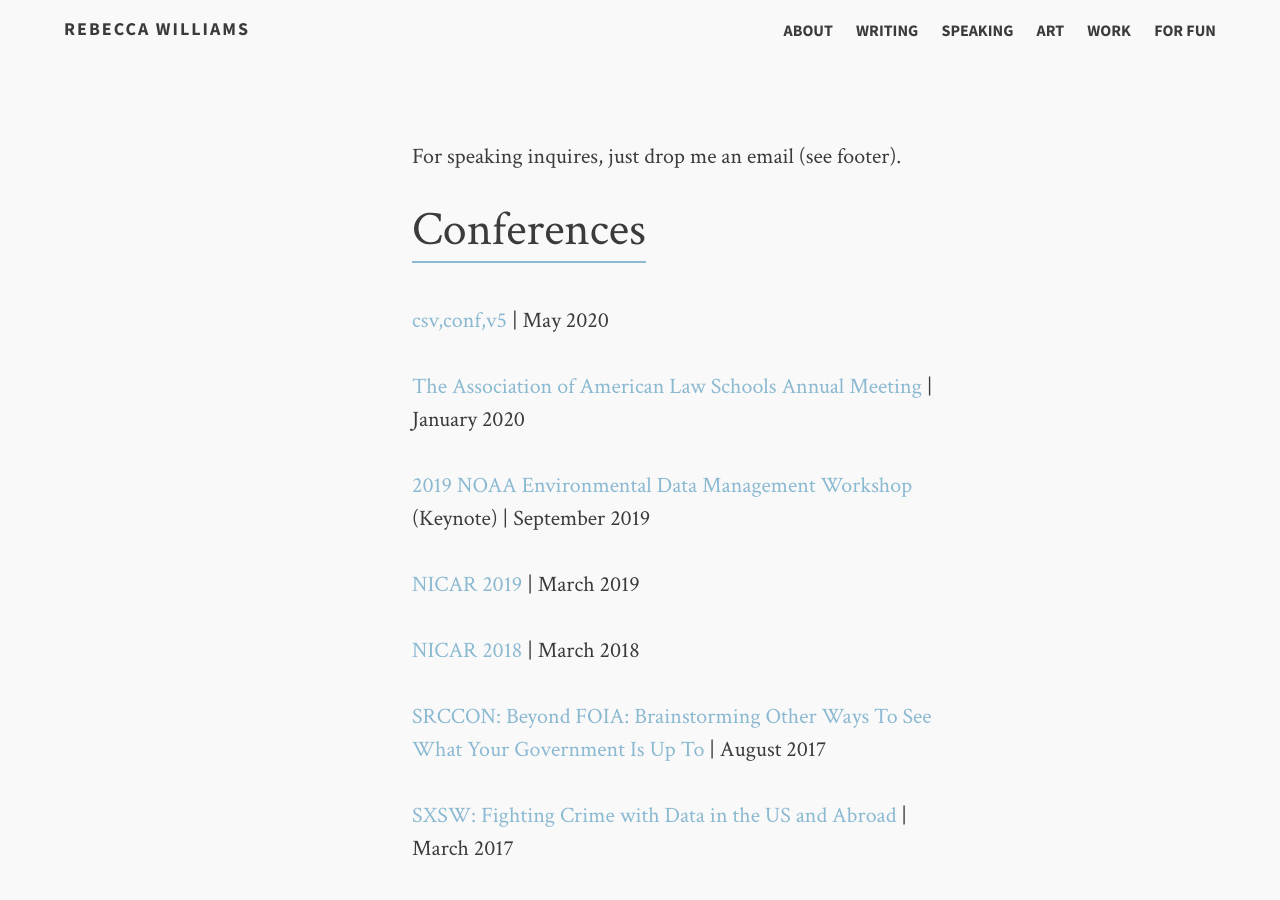
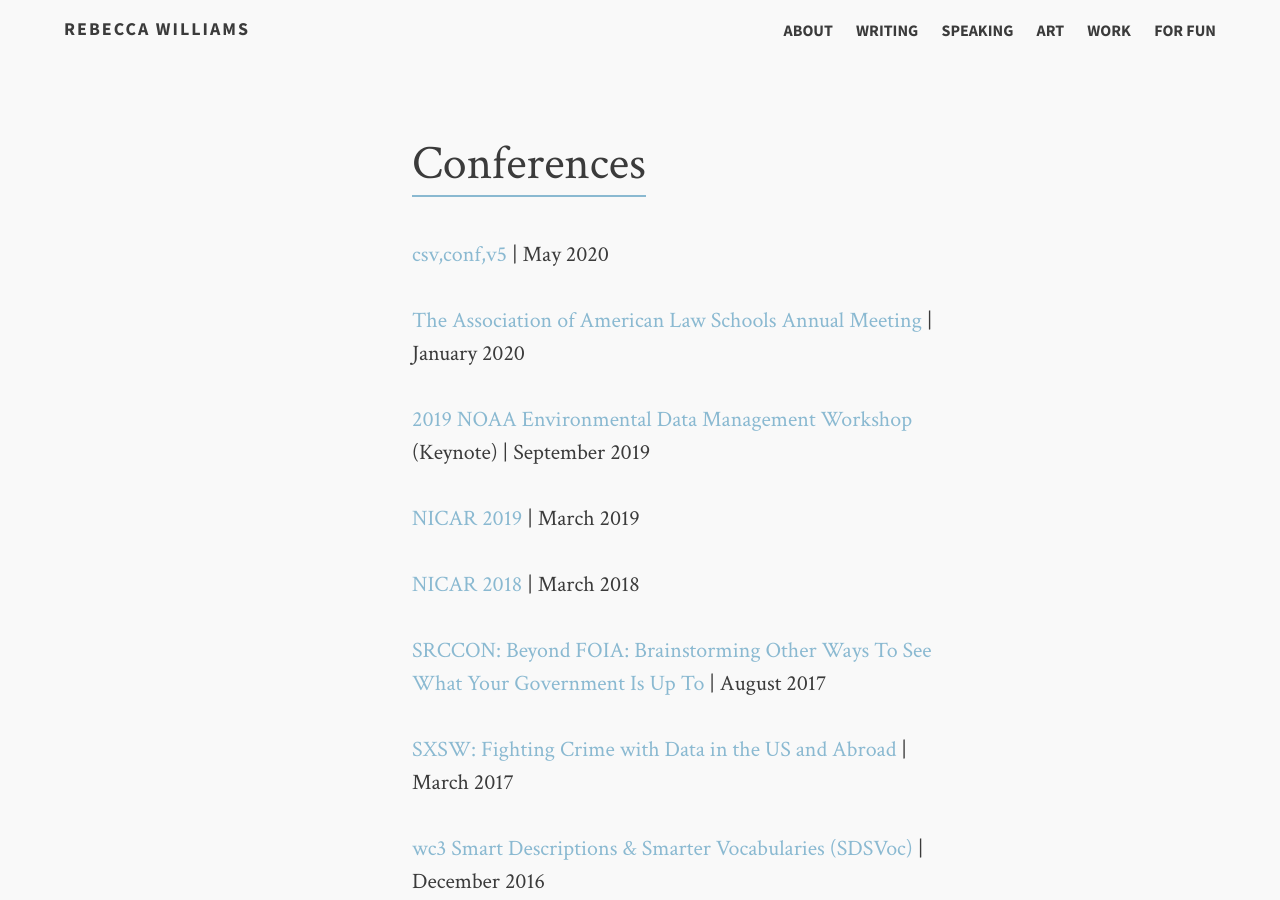
Before and after one commit to rebeccawilliams/rebeccawilliams.us, a Jekyll site: the page built from speaking.md, in a window 1280 px wide and 900 px high. Built offline with Jekyll 4.4.1, drawn with Linux system fonts in a browser that asks for light colours; nearby versions of some CDN libraries.

Commit message:
Update speaking.html

```diff
--- a/_layouts/speaking.html
+++ b/_layouts/speaking.html
@@ -5,7 +5,6 @@
         <section class="article archive">
           <article class="archive-wrap">
               <ol class="post-list">
-		   <p>For speaking inquires, just drop me an email (see footer).</p>
                   <lh><h2><span class="bb">Conferences</a></span></h2></lh>
 		  <p><a href=https://csvconf.com/speakers/>csv,conf,v5</a> | May 2020</p>
 		  <p><a href=https://memberaccess.aals.org/eweb/DynamicPage.aspx?WebKey=51F9EC45-5CD0-4957-BE72-C4B89FD07778&RegPath=EventRegFees&REg_evt_key=bcc3d06a-9b37-467d-8916-ca46aa97a78f&Site=AALS>The Association of American Law Schools Annual Meeting</a> | January 2020</p>
```
